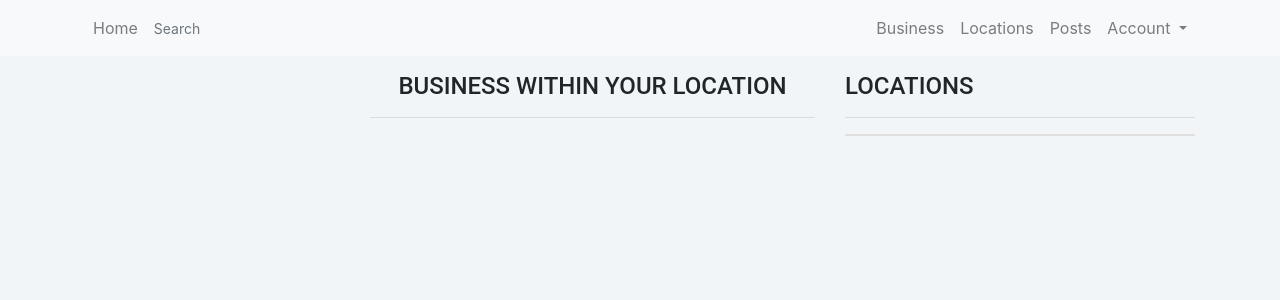
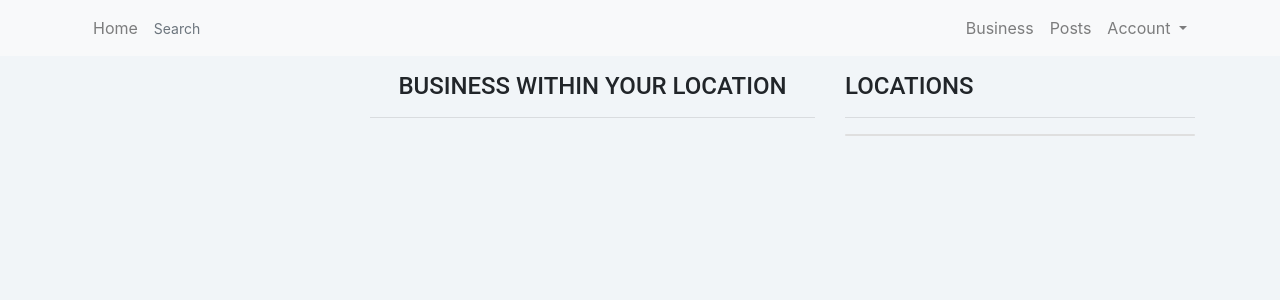
Before and after one commit to crispus-nj/neighbourhood, a Django app: page /home/ in a window 1280 px wide. Shown: the top 300 px of the page. Run offline with Django 4.2, Linux system fonts and the light colour scheme; the visitor is signed in with stand-in values (Sample User, id 1); data comes from the database, SQL or seed files in the repository; data that the repository does not hold is empty; some libraries are stand-ins or nearby versions.

Commit message:
modified navbar.html by removing location. updated requrements.txt by adding relevant packages for the project to be used on heroku. added Procfile and runtime.txt files to the project root folder

```diff
--- a/templates/includes/navbar.html
+++ b/templates/includes/navbar.html
@@ -15,8 +15,7 @@
                 <!-- Navbar Right Side -->
                 <div class="navbar-nav ms-auto">
                     <a class="nav-item nav-link" href="{% url 'business'%}">Business</a>
-                    <a class="nav-item nav-link" href="">Locations</a>
-                    <a class="nav-item nav-link" href="">Posts</a>
+                    <a class="nav-item nav-link" href="#">Posts</a>
                     <li class="nav-item dropdown">
                         <a class="nav-link dropdown-toggle" href="#" id="navbarDropdownMenuLink" role="button" data-bs-toggle="dropdown" aria-expanded="false">
                          Account
```
Also changed, not shown: requirements.txt (+8 -0 lines), runtime.txt (added), 1 other file.
